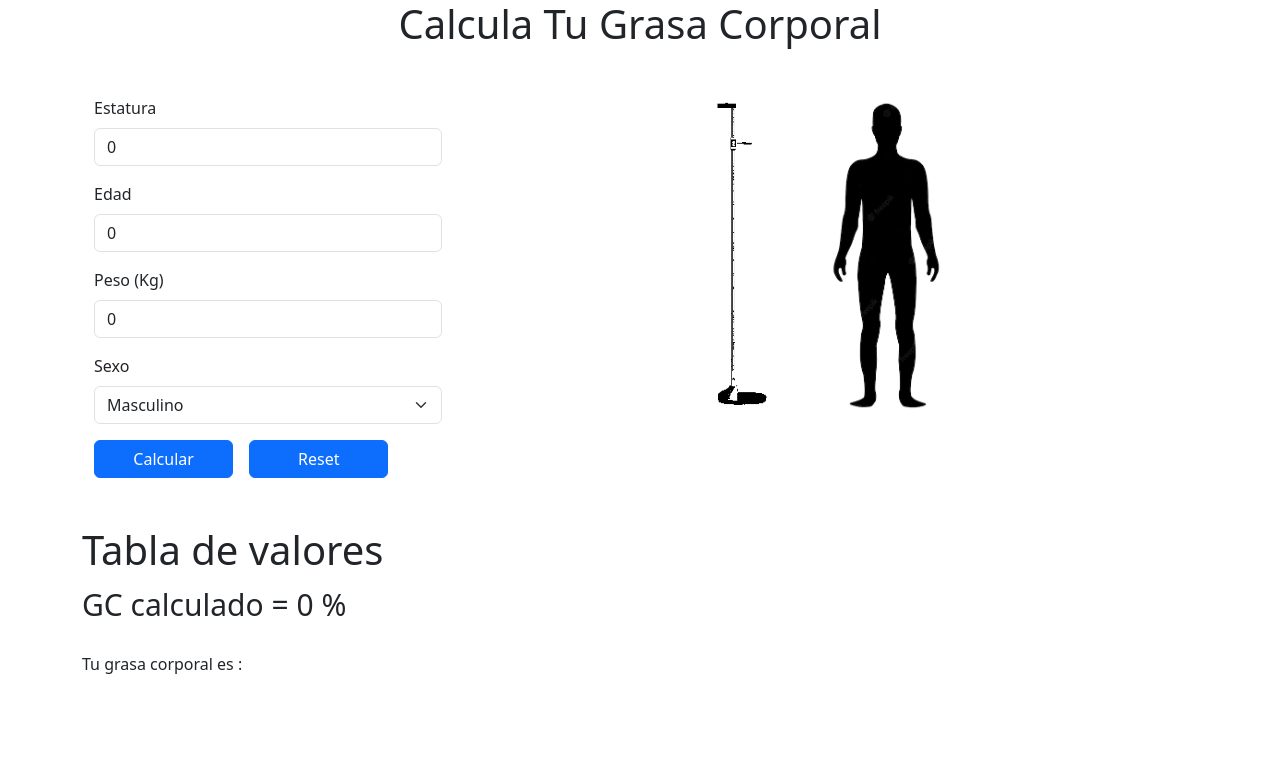
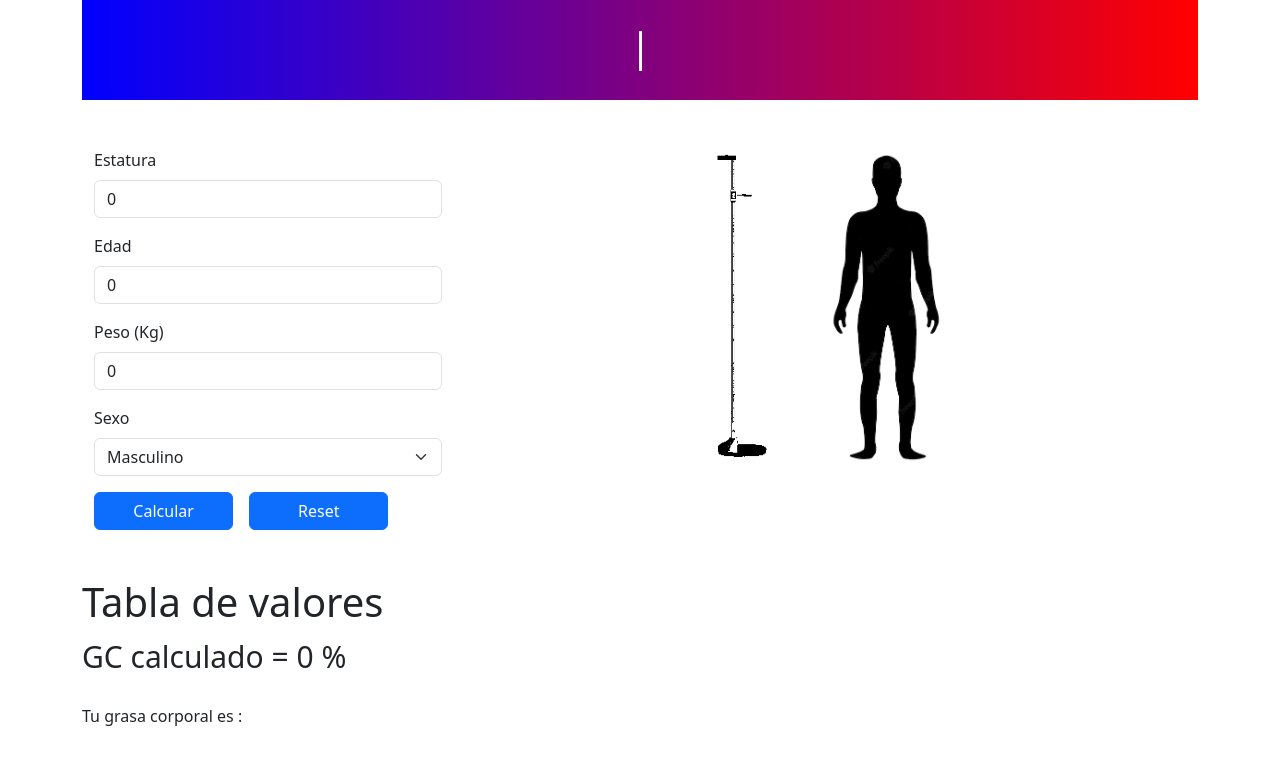
Before and after one commit to Horlando91/calcular-imc, a React (Create React App) app: page / in a window 1280 px wide. Shown: the top 764 px of the page. Built offline with nearby package versions, Linux system fonts and the light colour scheme.

Commit message:
header con animación agregado

```diff
--- a/package.json
+++ b/package.json
@@ -12,6 +12,7 @@
     "react": "^18.2.0",
     "react-dom": "^18.2.0",
     "react-scripts": "5.0.1",
+    "typewriter-effect": "^2.21.0",
     "web-vitals": "^2.1.4"
   },
   "scripts": {
--- /dev/null
+++ b/src/components/NavBar.js
@@ -0,0 +1,26 @@
+import React from 'react';
+import TypewriterComponent from 'typewriter-effect';
+
+const NavBar = () => {
+
+  return (
+
+    <div className='container' style={{height:"100px", background:"linear-gradient(to right, blue , red)"}}>
+        <div className="row h-100 justify-content-center align-items-center">
+            <h1 className='text-white text-center'>
+                <TypewriterComponent
+                    options={{
+                        strings: ['CALCULADORA IMC', 'VERSIÓN 1.0'],
+                        autoStart: true,
+                        loop: true,
+                }}
+                />
+            </h1>
+        </div>
+    </div>
+
+
+  )
+}
+
+export default NavBar
--- a/src/pages/VariosContainer.js
+++ b/src/pages/VariosContainer.js
@@ -8,6 +8,7 @@ import GCData from '../components/GCData'
 import GCPercentageTable from '../components/GCPercentageTable'
 import jsPDF from 'jspdf'
 import * as moment from 'moment';
+import NavBar from '../components/NavBar'
 
 
 const VariosContainer = () => {
@@ -179,10 +180,10 @@ const createForm = async () => {
 
   return (
    <React.Fragment>
-        <Title
-                title={'Calcula Tu Grasa Corporal'}
-                position={"text-center"}
-        />
+
+
+        <NavBar/>
+
         <DataUser
                   estatura={state.estatura}
                   edad={state.edad}
```
Also changed, not shown: 1 other file (tests, documents, lock files or other folders).
